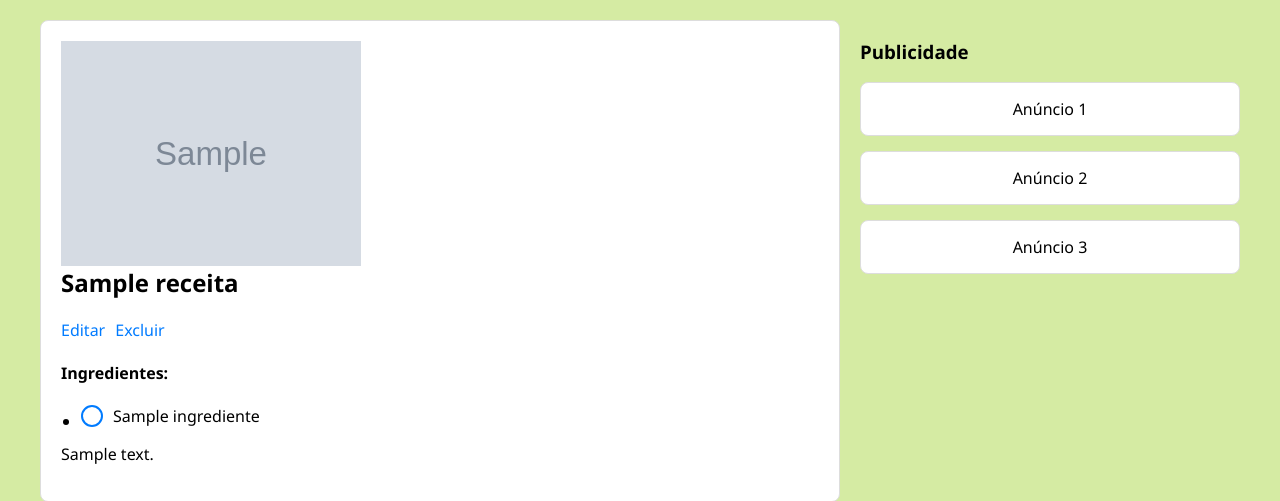
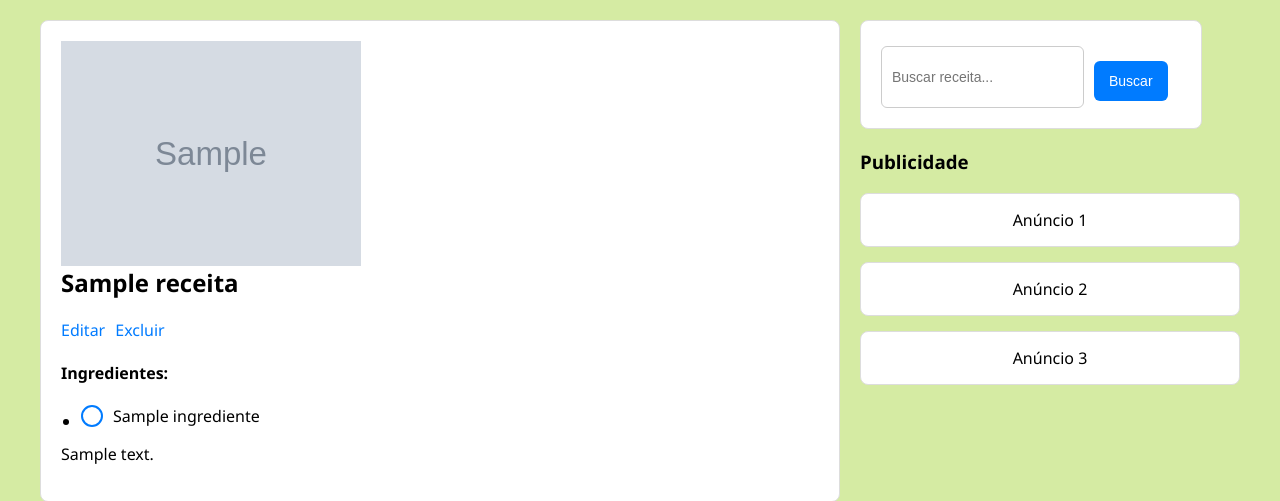
Before and after one commit to CristhianCOliveira/www, a PHP site: page / in a window 1280 px wide. Shown: the part 77-578 px from the top of the page. Run offline with PHP 8.4, Linux system fonts and the light colour scheme; tables that the repository leaves empty or names only in its code hold one stand-in row (values such as "Sample post"); grey boxes marked "Sample" are stand-in pictures.

Commit message:
Adiconado a função de pesquisa, correção na segurança e proteção contra SQL injection.

```diff
--- a/blogReceita/assets/style.css
+++ b/blogReceita/assets/style.css
@@ -3,7 +3,6 @@ body {
     margin: 0;
     background: #d5eba3;
 }
-
 
 .header {
     background: #fff;
@@ -14,7 +13,6 @@ body {
     border-bottom: 1px solid #ddd;
 }
 
-
 .main {
     display: flex;
     max-width: 1200px;
@@ -22,19 +20,16 @@ body {
     gap: 20px;
 }
 
-
 .content {
     flex: 3;
-}
-.content {
     max-width: 800px;
 }
 
-
 .sidebar {
     flex: 1;
+    position: sticky;
+    top: 20px;
 }
-
 
 .ad {
     background: white;
@@ -44,7 +39,6 @@ body {
     text-align: center;
     border: 1px solid #ddd;
 }
-
 
 .card {
     background: white;
@@ -58,7 +52,6 @@ body {
     margin-top: 0;
 }
 
-
 .actions {
     margin-bottom: 10px;
 }
@@ -69,11 +62,9 @@ body {
     margin-right: 10px;
 }
 
-
 .card ul {
     padding-left: 20px;
 }
-
 
 .checkbox-item {
     display: flex;
@@ -111,14 +102,9 @@ body {
     left: 3px;
 }
 
-
 .checkbox-item input:checked ~ span:last-child {
     text-decoration: line-through;
     color: #888;
-}
-.sidebar {
-    position: sticky;
-    top: 20px;
 }
 
 .form-card {
@@ -128,18 +114,15 @@ body {
     border: 1px solid #ddd;
 }
 
-
 .form-card h2 {
     margin-top: 0;
 }
-
 
 .form-card label {
     display: block;
     margin-top: 15px;
     font-weight: bold;
 }
-
 
 .form-card input,
 .form-card textarea {
@@ -151,12 +134,10 @@ body {
     font-size: 14px;
 }
 
-
 .form-card textarea {
     min-height: 120px;
     resize: vertical;
 }
-
 
 .form-card button {
     margin-top: 20px;
@@ -177,20 +158,16 @@ body {
     position: fixed;
     bottom: 20px;
     right: 20px;
-
     width: 60px;
     height: 60px;
     border-radius: 50%;
-
     background: #007BFF;
     color: white;
     font-size: 28px;
     text-align: center;
     line-height: 60px;
-
     text-decoration: none;
     box-shadow: 0 4px 10px rgba(0,0,0,0.3);
-
     transition: 0.2s;
     z-index: 999;
 }
@@ -199,3 +176,56 @@ body {
     background: #0056b3;
     transform: scale(1.1);
 }
+
+/* SEARCH */
+
+.search-box {
+    margin-bottom: 20px;
+    max-width: 300px;
+    display: flex;
+}
+
+.search-form {
+    display: flex;
+    gap: 10px;
+}
+
+.search-form input {
+    flex: 1;
+    padding-right: 10px;
+    padding: 10px;
+    border-radius: 6px;
+    border: 1px solid #ccc;
+    font-size: 14px;
+}
+
+.search-form input:focus {
+    outline: none;
+    border-color: #007BFF;
+}
+
+.search-form button {
+    padding: 10px 15px;
+    background: #007BFF;
+    color: white;
+    border: none;
+    border-radius: 6px;
+    cursor: pointer;
+    font-size: 14px;
+    white-space: nowrap;
+}
+
+.search-form button:hover {
+    background: #0056b3;
+}
+
+.search-form {
+    display: flex;
+    gap: 10px;
+    align-items: stretch;
+}
+
+.search-form input,
+.search-form button {
+    height: 40px;
+}
--- a/blogReceita/cadastrar_receita.php
+++ b/blogReceita/cadastrar_receita.php
@@ -31,6 +31,7 @@
                 <label>Ingredientes (separados por vírgula)</label>
                 <input type="text" name="ingredientes" required>
 
+                <label>Insira uma imagem:</label>
                 <input type="file" name="imagem" accept="image/*">
 
                 <button type="submit">Cadastrar</button>
--- a/blogReceita/editar.php
+++ b/blogReceita/editar.php
@@ -59,6 +59,7 @@ $conn->close();
                 <input type="text" name="ingredientes"
                 value="<?php echo implode(', ', $ingredientes); ?>">
 
+                <label>Insira uma imagem: </label>
                 <input type="file" name="imagem" accept="image/*">
 
                 <button type="submit">Atualizar</button>
--- a/blogReceita/exibir.php
+++ b/blogReceita/exibir.php
@@ -2,7 +2,32 @@
 
 require_once "config/database.php";
 
+$busca = trim($_GET['busca'] ?? '');
+
+
+if(!empty($busca)){
+
+    //Aqui estamos conectando no banco e buscando as informações que contém a busca realizada. Like faz essa comparação
+    $sql = ("SELECT * FROM receitas WHERE titulo LIKE ? OR descricao LIKE ?");
+
+    $stmt = $conn -> prepare($sql);
+
+    //Os % são importantes par que a pesquisa inclua aquela palavra e não se limite a encontrar somente aquela palvra.
+    //Ex: "Bolo de côco" vai ser encontrado se você pesquisar por somente "bolo"
+    $buscaLike = "%$busca%";
+
+    //Amarrei as duas interrogações com a mesma variável pois ela vai buscar em descrição e em título
+    $stmt->bind_param("ss", $buscaLike, $buscaLike);
+
+    $stmt->execute();
+
+    $result = $stmt->get_result();
+
+} else {
+
 $result = $conn->query("SELECT * FROM receitas");
+
+}
 
 if ($result->num_rows > 0) {
     while ($row = $result->fetch_assoc()) {
@@ -22,8 +47,11 @@ if ($result->num_rows > 0) {
         echo "<a href='delete.php?id=" . $row['id'] . "' onclick='return confirm(\"Tem certeza?\")'>Excluir</a>";
         echo "</div>";
 
-        // Imprime os ingredientes na tela
-        $ingredientes_result = $conn->query("SELECT nome FROM ingredientes WHERE receita_id = " . $row['id']);
+        // Imprime os ingredientes na tela e protege conta SQL injection.
+        $stmt_ing = $conn->prepare("SELECT nome FROM ingredientes WHERE receita_id = ?");
+        $stmt_ing->bind_param("i", $row['id']);
+        $stmt_ing->execute();
+        $ingredientes_result = $stmt_ing->get_result();
 
         if ($ingredientes_result->num_rows > 0) {
             echo "<h4>Ingredientes:</h4>";
@@ -50,4 +78,5 @@ if ($result->num_rows > 0) {
         echo "</div>"; // card
     }
 }
+
 ?>
--- a/blogReceita/index.php
+++ b/blogReceita/index.php
@@ -21,6 +21,17 @@
     </div>
 
     <div class="sidebar">
+
+        <div class="form-card search-box">
+        <form method="GET" class="search-form">
+            <input
+                type="text" name="busca"
+                placeholder="Buscar receita..." value="<?php echo $_GET['busca'] ?? ''; ?>">
+            <button type="submit">Buscar</button>
+        </form>
+        </div>
+
+
         <h3>Publicidade</h3>
 
         <div class="ad">Anúncio 1</div>
--- a/blogReceita/update.php
+++ b/blogReceita/update.php
@@ -103,7 +103,6 @@ if ($stmt->execute()) {
             continue;
         }
 
-
         $stmt_ing->bind_param("is", $id, $ingrediente);
 
         if (!$stmt_ing->execute()) {
```
